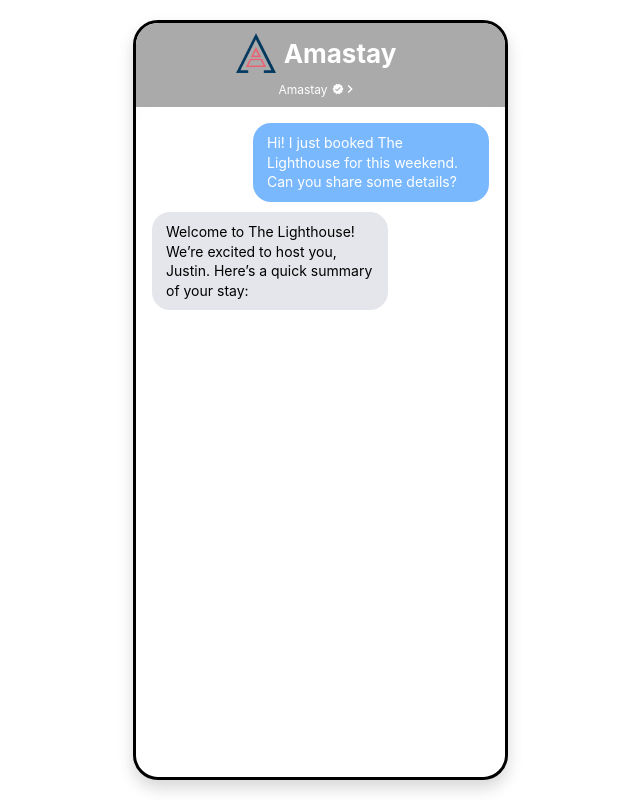
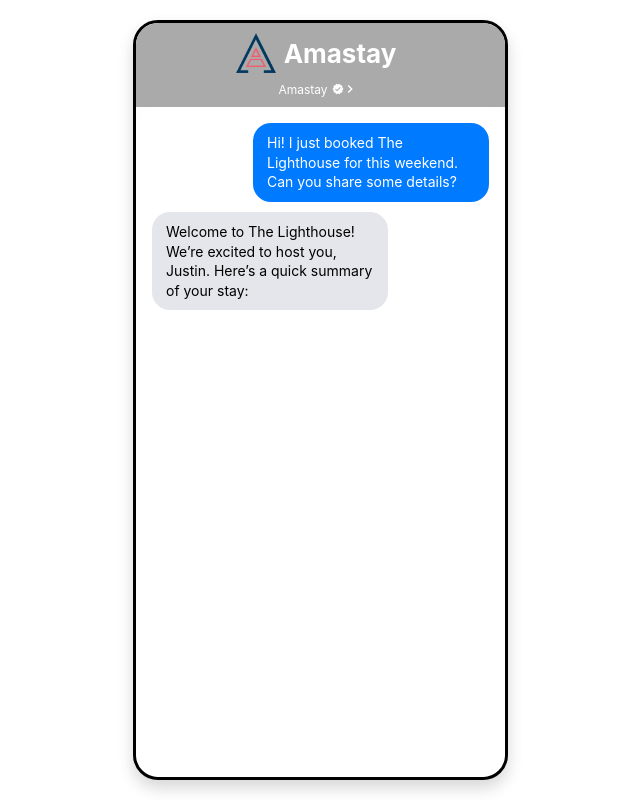
Before and after one commit to justinkahrs/on-device-demo, a Next.js app: page / in a window 1280 px wide. Shown: the whole page, without its empty margins (320-960 px from the left). Built offline with nearby package versions, Linux system fonts and the light colour scheme.

Commit message:
fix: color

```diff
--- a/src/components/Message/Message.module.css
+++ b/src/components/Message/Message.module.css
@@ -33,7 +33,7 @@
 
 
 .myMessage .bubble {
-  background: #7ab8fd;
+  background: #007AFF;
   color: #fff;
 }
 
```
